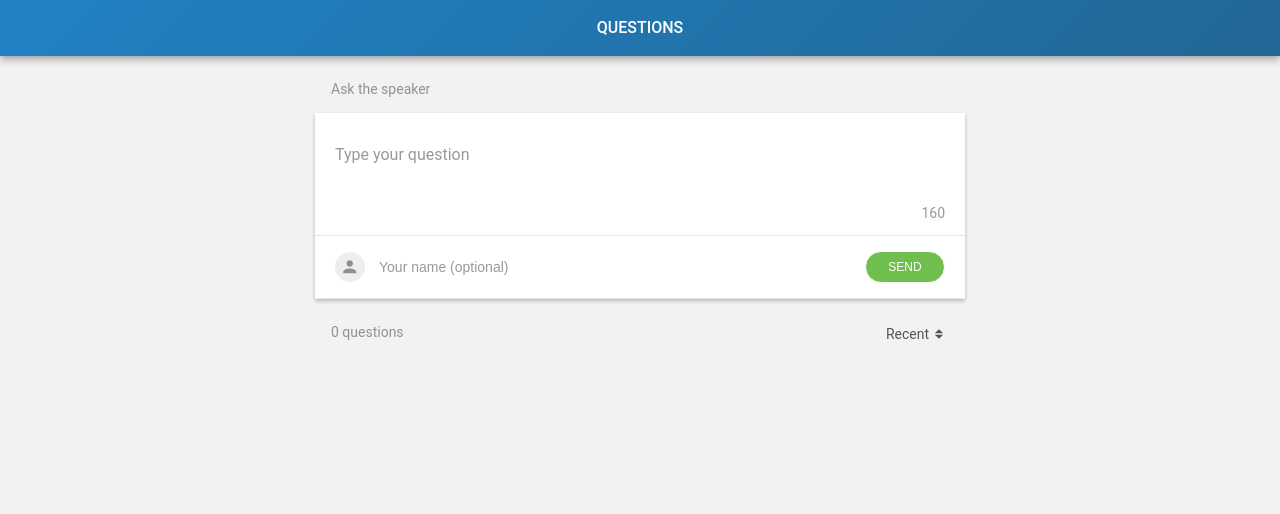
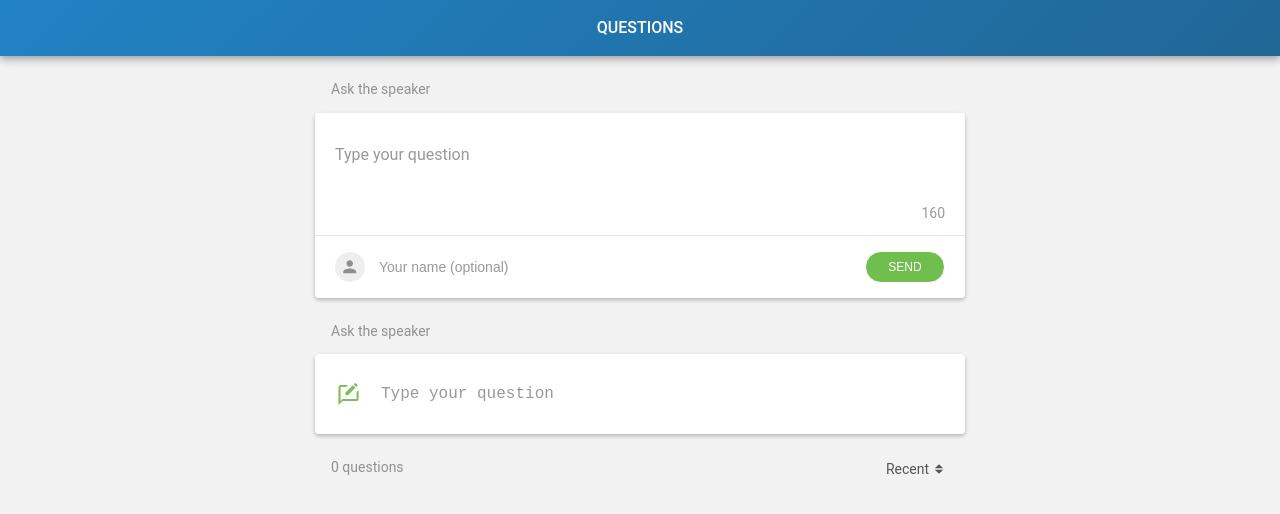
Before and after one commit to rubencarvalho/questions-app, a React (Create React App) app: page / in a window 1280 px wide. Shown: the top 514 px of the page. Built offline with nearby package versions, Linux system fonts and the light colour scheme.

Commit message:
added collapsed form and tinkered visual details

```diff
--- a/src/app/App.js
+++ b/src/app/App.js
@@ -5,11 +5,11 @@ import uid from 'uid'
 import Card from '../cards/Card'
 import CardsHeader from '../cards/CardsHeader'
 import Form from '../form/Form'
+import CForm from '../form/CForm'
+import AppHeader from '../header/Header'
 import { getDataFromStorage, saveDataToStorage } from '../services'
 import Sort from '../sort/Sort'
-import { newColor } from '../utilities/RandomColor'
 import GlobalStyle from './GlobalStyle'
-import AppHeader from '../header/Header'
 dayjs.extend(relativeTime)
 
 export default function App() {
@@ -30,7 +30,7 @@ export default function App() {
         votes: 0,
         id: uid(),
         liked: false,
-        avatar: newColor(),
+        avatar: input.color,
         isNew: true,
       },
       ...data,
@@ -106,6 +106,7 @@ export default function App() {
     <React.Fragment>
       <AppHeader />
       <Form submitForm={addQuestion} />
+      <CForm submitForm={addQuestion} />
       <CardsHeader
         onOpenModalClick={onOpenModalClick}
         sortCriteria={sortCriteria}
--- a/src/app/GlobalStyle.js
+++ b/src/app/GlobalStyle.js
@@ -13,7 +13,7 @@ export default createGlobalStyle`
     background: #f2f2f2;
     margin: 0 0 40px 0;
     transition: all 0.3s cubic-bezier(0.25, 0.8, 0.25, 1);
-
+    touch-action: manipulation;
     @media (max-width: 651px) {
       margin: 0;
      }
--- a/src/cards/Card.js
+++ b/src/cards/Card.js
@@ -13,6 +13,12 @@ const StyledCard = styled.section`
   grid-gap: 8px;
   background-color: #fff;
   box-shadow: 0 2px 4px rgba(0, 0, 0, 0.11), 0 2px 4px rgba(0, 0, 0, 0.15);
+  &:first-of-type {
+    border-radius: 4px 4px 0 0;
+  }
+  &:last-of-type {
+    border-radius: 0 0 4px 4px;
+  }
   @keyframes card-background {
     0% {
       background-color: #fef8ca;
--- /dev/null
+++ b/src/form/CForm.js
@@ -0,0 +1,68 @@
+import React, { useState } from 'react'
+import TextareaAutosize from 'react-textarea-autosize'
+import styled from 'styled-components'
+import Icon from '../utilities/Icons'
+import FormHeader from './FormHeader'
+
+const StyledForm = styled.div`
+  position: relative;
+  font-size: 14px;
+  width: 100%;
+  margin: 0 auto;
+  max-width: 650px;
+  display: grid;
+  grid-template-columns: 42px 1fr;
+  padding: 20px;
+  grid-auto-rows: auto;
+  max-width: 650px;
+  min-height: 80px;
+  color: #555;
+  background-color: #fff;
+  box-shadow: 0 2px 4px rgba(0, 0, 0, 0.11), 0 2px 4px rgba(0, 0, 0, 0.15);
+  border-radius: 4px;
+  transition: all 0.3s cubic-bezier(0.25, 0.8, 0.25, 1);
+`
+const StyledTextarea = styled(TextareaAutosize)`
+  font-size: 16px;
+  line-height: 24px;
+  border: transparent;
+  align-self: center;
+  color: rgb(85, 85, 85);
+  &:focus {
+    outline: none;
+  }
+  &::placeholder {
+    color: #999999;
+  }
+`
+const Avatar = styled.div`
+  display: flex;
+  color: white;
+  width: 100%;
+  height: 100%;
+  align-items: center;
+`
+
+export default function CForm() {
+  return (
+    <React.Fragment>
+      <FormHeader />
+      <StyledForm>
+        <Avatar>
+          <Icon
+            style={{ alignSelf: 'center' }}
+            name="write"
+            fill="#83bb5d"
+            height="65%"
+            width="65%"
+          />
+        </Avatar>
+        <StyledTextarea
+          required
+          style={{ resize: 'none' }}
+          placeholder="Type your question"
+        />
+      </StyledForm>
+    </React.Fragment>
+  )
+}
--- a/src/form/Form.js
+++ b/src/form/Form.js
@@ -3,6 +3,7 @@ import TextareaAutosize from 'react-textarea-autosize'
 import styled from 'styled-components'
 import Icon from '../utilities/Icons'
 import FormHeader from './FormHeader'
+import { newColor } from '../utilities/RandomColor'
 
 const StyledForm = styled.form`
   position: relative;
@@ -14,13 +15,11 @@ const StyledForm = styled.form`
   grid-auto-rows: auto;
   max-width: 650px;
   min-height: 80px;
+  border-radius: 4px;
   color: #555;
   background-color: #fff;
   box-shadow: 0 2px 4px rgba(0, 0, 0, 0.11), 0 2px 4px rgba(0, 0, 0, 0.15);
 
-  &:not(:last-child) {
-    border-bottom: 1px solid rgba(0, 0, 0, 0.1);
-  }
   transition: all 0.3s cubic-bezier(0.25, 0.8, 0.25, 1);
 `
 const StyledTextarea = styled(TextareaAutosize)`
@@ -32,6 +31,7 @@ const StyledTextarea = styled(TextareaAutosize)`
   border-bottom: 1px solid rgba(0, 0, 0, 0.1);
   min-height: 80px;
   font-family: Roboto, sans-serif;
+  border-radius: 4px 4px 0 0;
   &:focus {
     outline: none;
   }
@@ -60,6 +60,7 @@ const Avatar = styled.div`
   border-radius: 50%;
   justify-content: center;
   align-items: center;
+  color: white;
 `
 
 const NameSection = styled.section`
@@ -116,23 +117,55 @@ export default function Form({ submitForm }) {
   const [question, setQuestion] = useState({
     message: '',
     name: '',
+    color: newColor(),
   })
+
+  const [clearedInputField, setClearedInputField] = useState(false)
 
   function onSubmitHandler(e) {
     e.preventDefault()
     if (question.message.length <= 160) {
       submitForm(question)
-      setQuestion({ message: '', name: '' })
+      setQuestion({ message: '', name: '', color: newColor() })
     }
   }
 
   const length = 160 - question.message.length
 
   function ErrorMsg() {
-    if (length < 0) {
+    if (clearedInputField) {
+      return <ErrorMessage>Please enter your question</ErrorMessage>
+    } else if (length < 0) {
       return <ErrorMessage>Too many characters</ErrorMessage>
     } else {
       return null
+    }
+  }
+
+  function getInitials() {
+    let names = question.name.split(' ')
+    let initials = names[0].substring(0, 1).toUpperCase()
+    if (names.length > 1) {
+      initials += names[names.length - 1].substring(0, 1).toUpperCase()
+    }
+    return initials
+  }
+
+  function AvatarContent() {
+    if (question.name !== '') {
+      return getInitials()
+    } else {
+      return (
+        <Icon name="user" fill="rgba(0,0,0,0.4)" height="65%" width="65%" />
+      )
+    }
+  }
+
+  function handleOnKeyUp() {
+    if (question.message === '') {
+      setClearedInputField(true)
+    } else if (clearedInputField !== false) {
+      setClearedInputField(false)
     }
   }
 
@@ -141,6 +174,7 @@ export default function Form({ submitForm }) {
       <FormHeader />
       <StyledForm onSubmit={onSubmitHandler}>
         <StyledTextarea
+          onKeyUp={handleOnKeyUp}
           required
           minRows={2}
           style={{ resize: 'none' }}
@@ -151,8 +185,12 @@ export default function Form({ submitForm }) {
         <Length length={length}>{length}</Length>
         <ErrorMsg />
         <NameSection>
-          <Avatar>
-            <Icon name="user" fill="rgba(0,0,0,0.4)" height="65%" width="65%" />
+          <Avatar
+            style={
+              question.name !== '' ? { backgroundColor: question.color } : null
+            }
+          >
+            <AvatarContent />
           </Avatar>
           <StyledInput
             type="text"
--- a/src/header/Header.js
+++ b/src/header/Header.js
@@ -1,7 +1,6 @@
-import React, { useEffect } from 'react'
+import React from 'react'
+import Headroom from 'react-headroom'
 import styled from 'styled-components'
-import Icon from '../utilities/Icons.js'
-import Headroom from 'react-headroom'
 import './header.css'
 
 const Title = styled.h1`
--- a/src/sort/Sort.js
+++ b/src/sort/Sort.js
@@ -27,6 +27,9 @@ const ModalSort = styled.section`
 `
 
 const ModalTitle = styled.div`
+  max-width: 650px;
+  margin: auto;
+  width: 100%;
   z-index: 10;
   font-size: 14px;
   line-height: 1.2;
@@ -36,6 +39,8 @@ const ModalTitle = styled.div`
 `
 
 const ModalCriteria = styled.div`
+  margin: auto;
+  width: 100%;
   display: flex;
   justify-content: space-between;
   align-items: center;
@@ -49,6 +54,15 @@ const ModalCriteria = styled.div`
       cursor: pointer;
     }
   }
+`
+const Criteria = styled.div`
+  margin: auto;
+  padding: 0 16px 0 16px;
+  width: 100%;
+  max-width: 650px;
+  display: flex;
+  justify-content: space-between;
+  align-items: center;
 `
 
 const Backdrop = styled.div`
@@ -82,7 +96,8 @@ export default function Sort({ activeCriteria, onSortClick, closeModal }) {
           style={activeCriteria === 'popular' ? { fontWeight: 700 } : null}
           onClick={() => onSortClick('popular')}
         >
-          <div>Popular questions</div>
+          <Criteria>
+            Popular questions
             <Icon
               name="check"
               fill="rgba(0, 0, 0, 0.4)"
@@ -90,12 +105,14 @@ export default function Sort({ activeCriteria, onSortClick, closeModal }) {
               width="18px"
               style={activeCriteria === 'popular' ? null : { display: 'none' }}
             />
+          </Criteria>
         </ModalCriteria>
         <ModalCriteria
           style={activeCriteria === 'recent' ? { fontWeight: 700 } : null}
           onClick={() => onSortClick('recent')}
         >
-          <div>Recent questions</div>
+          <Criteria>
+            Recent questions
             <Icon
               name="check"
               fill="rgba(0, 0, 0, 0.4)"
@@ -103,12 +120,14 @@ export default function Sort({ activeCriteria, onSortClick, closeModal }) {
               width="18px"
               style={activeCriteria === 'recent' ? null : { display: 'none' }}
             />
+          </Criteria>
         </ModalCriteria>
         <ModalCriteria
           style={activeCriteria === 'myquestions' ? { fontWeight: 700 } : null}
           onClick={() => onSortClick('myquestions')}
         >
-          <div>My questions</div>
+          <Criteria>
+            My questions
             <Icon
               name="check"
               fill="rgba(0, 0, 0, 0.4)"
@@ -118,6 +137,7 @@ export default function Sort({ activeCriteria, onSortClick, closeModal }) {
                 activeCriteria === 'myquestions' ? null : { display: 'none' }
               }
             />
+          </Criteria>
         </ModalCriteria>
       </ModalSort>
     </Backdrop>
--- a/src/utilities/Icons.js
+++ b/src/utilities/Icons.js
@@ -10,6 +10,8 @@ const getViewBox = name => {
       return '0 0 24 24'
     case 'check':
       return '0 0 24 24'
+    case 'write':
+      return '-15682 -13973 24 24'
     default:
       return '0 0 32 32'
   }
@@ -48,6 +50,18 @@ const getPath = (name, props) => {
           <path {...props} d="m 7,12.788 4.999998,5 5,-5 z" />
         </React.Fragment>
       )
+    case 'write':
+      return (
+        <React.Fragment>
+          <g transform="translate(-16008.59 -14705.982)">
+            <path
+              {...props}
+              d="M.011,20.355C-.008,20.335,0,3.755.018,3.538A1.871,1.871,0,0,1,1.4,1.89l.141-.041,3.626-.005c2.494,0,3.633,0,3.645.014a11.5,11.5,0,0,1-.9.933L7,3.707l-2.554,0-2.553.005L1.889,10.17l0,6.454.912-.912.91-.911,6.481,0,6.481-.005.005-3.205,0-3.205.914-.914c.534-.534.923-.909.933-.9s.019,1.169.019,4.218c0,3.619,0,4.227-.026,4.353a1.859,1.859,0,0,1-1.5,1.5c-.132.023-.979.026-6.713.026H3.743L1.911,18.5C.9,19.509.068,20.34.052,20.349a.063.063,0,0,1-.029.008A.02.02,0,0,1,.011,20.355Zm7.6-9.18c-.639,0-1.169-.005-1.175-.012s-.012-.535-.012-1.175V8.823L9.85,5.4c1.881-1.881,3.432-3.42,3.446-3.42.036,0,2.325,2.29,2.325,2.325,0,.014-1.539,1.566-3.422,3.448l-3.42,3.42Zm7.5-8.687c-.63-.63-1.148-1.16-1.148-1.174s.268-.294.6-.622c.7-.694.692-.691.972-.691s.264-.019,1.19.911a8.337,8.337,0,0,1,.837.886.522.522,0,0,1,.042.273c0,.282.016.261-.685.965-.329.331-.611.6-.627.6S15.746,3.119,15.114,2.487Z"
+              transform="translate(329.256 734.849)"
+            />
+          </g>
+        </React.Fragment>
+      )
     default:
       return <path />
   }
```
Also changed, not shown: src/footer/Footer.js (added, +12 -0 lines). Lines whose indentation alone changed are shown as unchanged.
